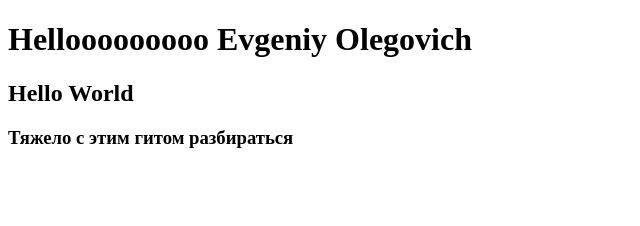
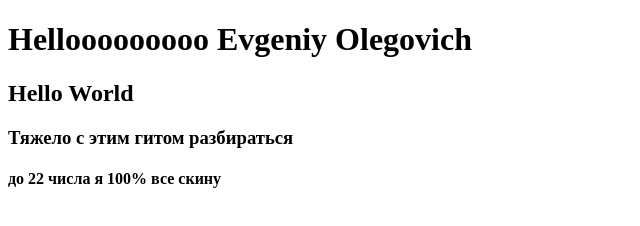
Before and after one commit to konovmax05/test_repo, a plain HTML site: page index.html in a window 1280 px wide. Shown: the whole page, without its empty margins (0-640 px from the left). Drawn offline with Linux system fonts and the light colour scheme.

Commit message:
aaaaaaaaa

```diff
--- a/index.html
+++ b/index.html
@@ -9,6 +9,6 @@
     <h1>Hellooooooooo Evgeniy Olegovich</h1>
     <h2>Hello World</h2>
     <h3>Тяжело с этим гитом разбираться</h3>
-
+    <h4>до 22 числа я 100% все скину</h4>
 </body>
 </html>
```
